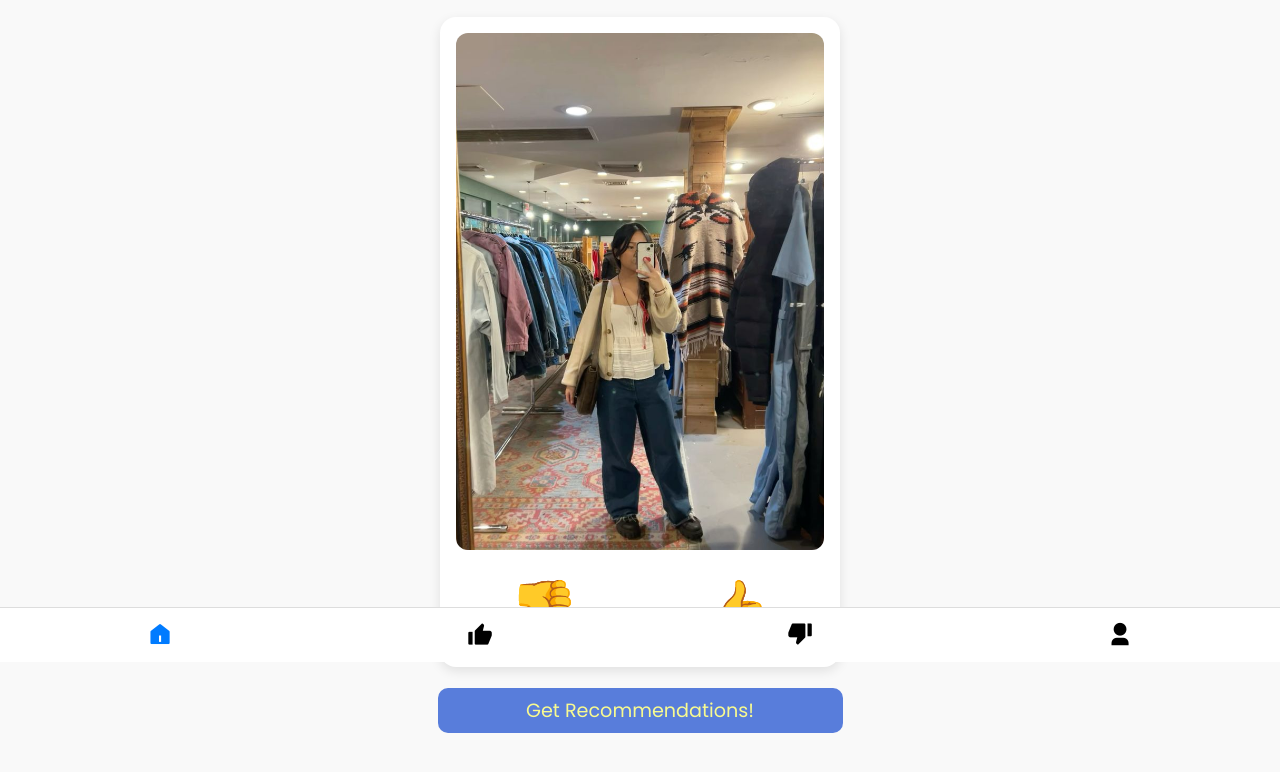
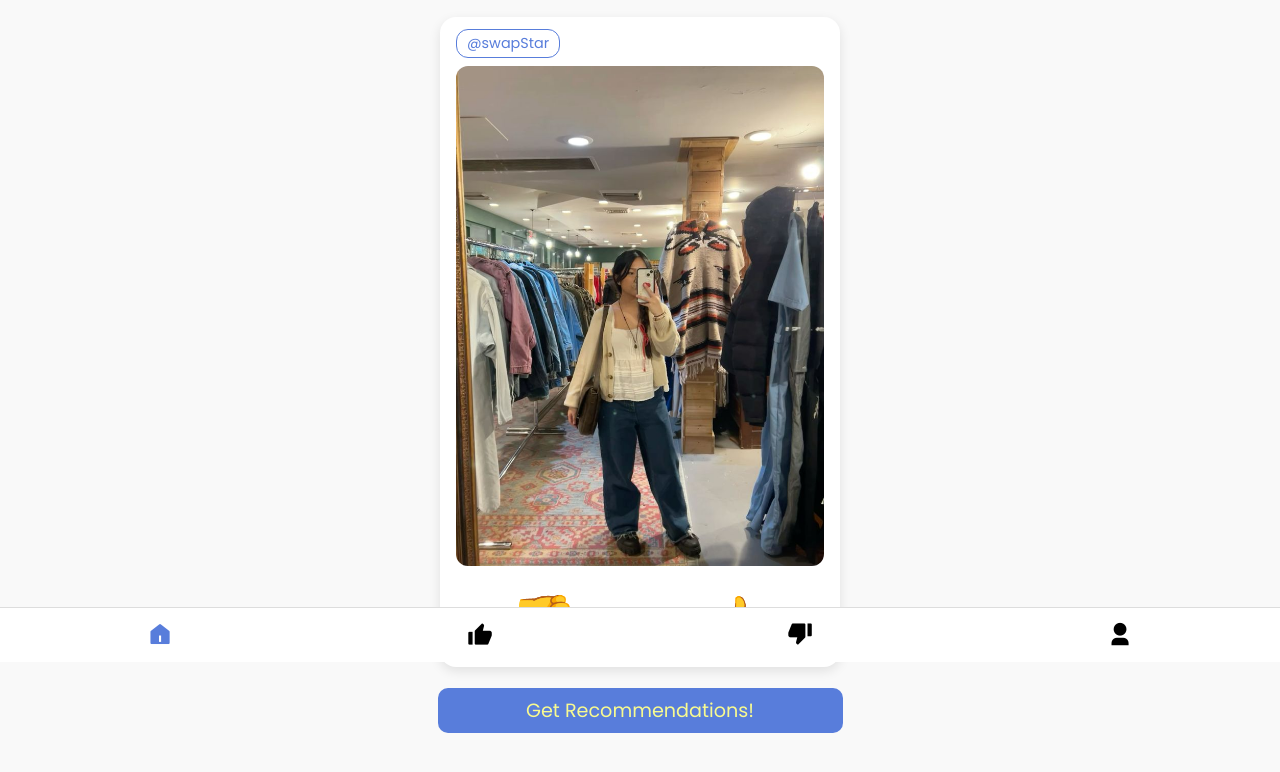
Before and after one commit to elizyj/CIS5120-Final-Project, a plain HTML site: page index.html in a window 1280 px wide. Shown: the part 138-910 px from the top of the page. Drawn offline with nearby package versions, Linux system fonts and the light colour scheme.

Commit message:
added usernames

```diff
--- a/index.html
+++ b/index.html
@@ -8,6 +8,24 @@
   <link href="https://cdn.jsdelivr.net/npm/remixicon@3.5.0/fonts/remixicon.css" rel="stylesheet">
   <link rel="stylesheet" href="styles.css" />
   <link rel="stylesheet" href="https://cdnjs.cloudflare.com/ajax/libs/font-awesome/6.4.0/css/all.min.css" />
+  <style>
+    .post-card {
+      position: relative;
+    }
+    .post-username {
+  font-size: 0.9rem;
+  font-weight: 500;
+  color: #587ddb;
+  border: 1.5px solid #587ddb;
+  border-radius: 12px;
+  padding: 3px 10px;
+  display: inline-block;
+  font-family: 'Poppins', sans-serif;
+  background-color: white;
+  margin-bottom: 0.5rem;
+  align-self: flex-start; /* aligns to top-left of card */
+}
+  </style>
 </head>
 <body>
   <header class="app-header">
@@ -48,13 +66,30 @@
   <script>
     const postViewer = document.getElementById("postViewer");
 
-    // Dynamically add 31 post cards
+    const usernames = [
+      "@thriftQueen", "@vintageHunter", "@styleSage", "@retroFinds", "@wearitagain", "@urbanThrift", "@closetCrush",
+      "@ecochic", "@fleaMarketFan", "@greenThreads", "@swapStar", "@fashionLoop", "@renewStyle", "@outfitCycle",
+      "@prelovedGems", "@reuseMuse", "@thriftScout", "@wardrobeWanderer", "@chicReclaim", "@upcycleIcon",
+      "@throwbackThreads", "@findersKeepers", "@pastPerfect", "@onceAgainFits", "@sustainStyle",
+      "@grannycore", "@rethreaded", "@retroRider", "@relovedCloset", "@ecothreads", "@timelessFinds"
+    ];
+
     for (let i = 1; i <= 31; i++) {
       const card = document.createElement("div");
       card.classList.add("post-card");
       if (i === 1) card.classList.add("active");
 
+      const usernames = [
+  "@swapStar", "@vintageQueen", "@thriftKing", "@retroMood", "@wardrobeWiz",
+  "@urbanGem", "@modaMuse", "@sustainablyChic", "@ecoThreads", "@closetFinds",
+  "@thriftFlow", "@styleStash", "@trendTrove", "@findsAndFits", "@chicCycle",
+  "@throwbackFits", "@gentlyWorn", "@secondChanceStyle", "@reclaimedGlam", "@upcycleMe",
+  "@styleReboot", "@coolCloset", "@wearAgain", "@pastPerfect", "@revampRunway",
+  "@rebootRack", "@fitFlip", "@thriftTrove", "@rewearable", "@vintageGlow", "@preLoved"
+];
+
 card.innerHTML = `
+  <div class="post-username">${usernames[i - 1]}</div>
   <img src="thrift${i}.png" alt="Clothing ${i}" />
   <div class="like-buttons">
     <button class="btn-dislike" onclick="rate('dislike')">👎</button>
@@ -83,7 +118,6 @@
       let liked = JSON.parse(localStorage.getItem("likedImages")) || [];
       let disliked = JSON.parse(localStorage.getItem("dislikedImages")) || [];
 
-      // Remove from both arrays to prevent duplicates
       liked = liked.filter(img => img.src !== imageSrc);
       disliked = disliked.filter(img => img.src !== imageSrc);
 
--- a/styles.css
+++ b/styles.css
@@ -67,6 +67,7 @@ body {
 
 
   .post-card {
+  position: relative;
    display: none;
    background: white;
    border-radius: 16px;
@@ -248,6 +249,7 @@ body {
   .menu-bar i,
   .bottom-nav i {
    font-size: 1.6rem; /* increased from 1.5rem */
+
   }
 
 
@@ -265,7 +267,7 @@ body {
 
   /* Optional: highlight active nav item */
   .bottom-nav .nav-item.active {
-   color: #007bff;
+    color: #587ddb;
   }
 
 
@@ -302,24 +304,27 @@ body {
 
 
   .delete-btn {
-   position: absolute;
-   top: 4px;
-   right: 4px;
-   background-color: rgba(0, 0, 0, 0.6);
-   color: white;
-   border: none;
-   border-radius: 50%;
-   width: 20px;
-   height: 20px;
-   font-size: 14px;
-   cursor: pointer;
-   line-height: 18px;
-   text-align: center;
+    position: absolute;
+    top: 6px;
+    right: 6px;
+    background-color: white;
+    border: none;
+    color: #8e1600;
+    font-size: 18px;
+    font-weight: bold;
+    cursor: pointer;
+    line-height: 18px;
+    text-align: center;
+    width: 24px;
+    height: 24px;
+    border-radius: 50%;
+    box-shadow: 0 1px 4px rgba(0, 0, 0, 0.15);
+    transition: background 0.2s ease, color 0.2s ease;
   }
 
-
   .delete-btn:hover {
-   background-color: red;
+    background-color: #f8f8f8;
+    color: black;
   }
 
 
@@ -448,3 +453,16 @@ body {
      cursor: pointer;
      font-family: 'Poppins', sans-serif;
    }
+
+   .post-username {
+    font-size: 0.9rem;
+    font-weight: 500;
+    color: #587ddb;
+    border: 1.5px solid #587ddb;
+    border-radius: 12px;
+    padding: 4px 12px;
+    display: inline-block;
+    margin: -0.3rem 0 0.6rem; /* TOP is now 0.3rem, BOTTOM stays spaced */
+    font-family: 'Poppins', sans-serif;
+    background-color: white;
+  }
```
Lines whose indentation alone changed are shown as unchanged.
